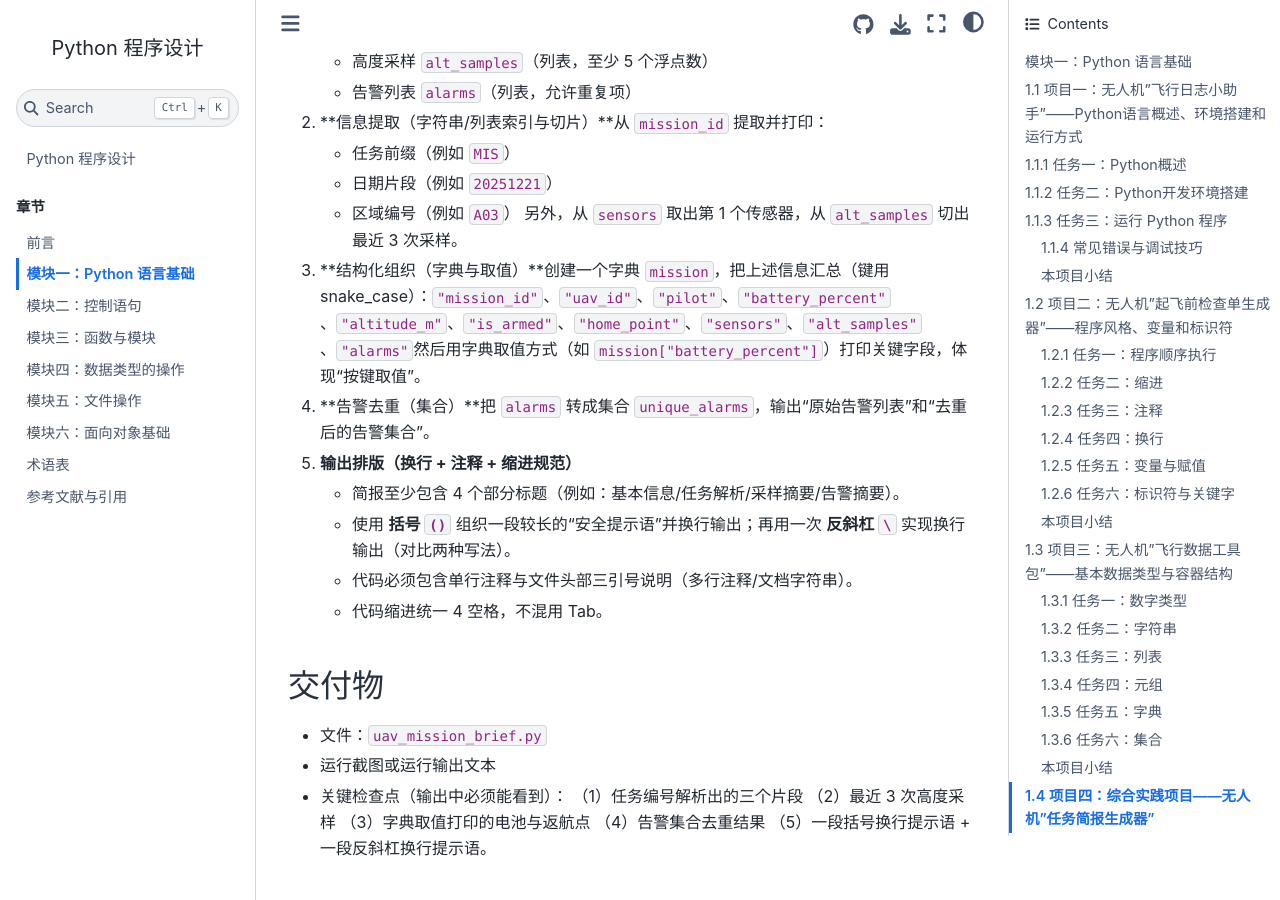
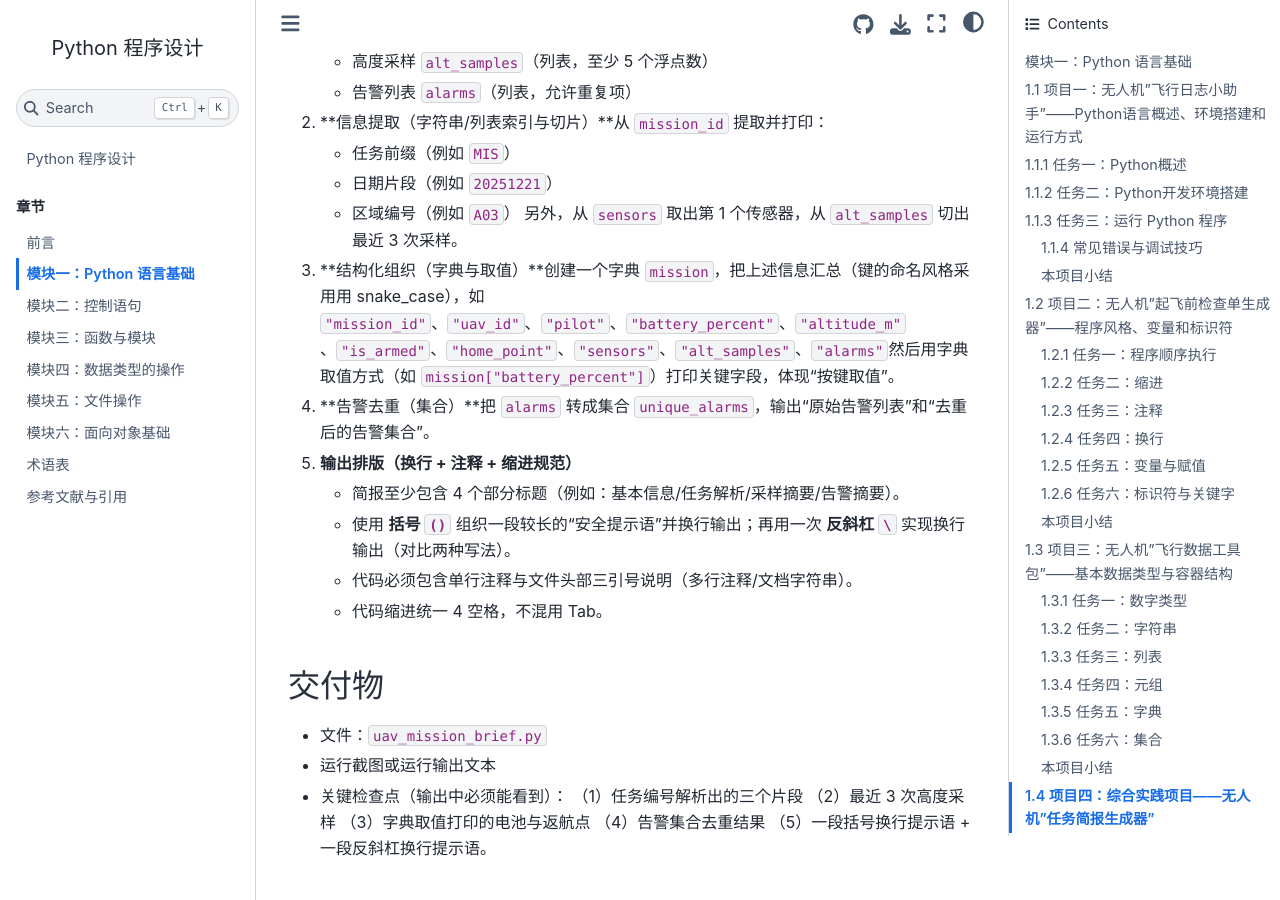
Before and after one commit to slevnling-afk/python-programming-book, a Sphinx documentation site: the page built from docs/chapters/01-python-basics.md, in a window 1280 px wide and 900 px high, scrolled down 34409 px. Built offline with Sphinx 7.4.7 and the Sphinx Book theme 1.1.4, drawn with Linux system fonts in a browser that asks for light colours.

Commit message:
更新1.4

```diff
--- a/docs/chapters/01-python-basics.md
+++ b/docs/chapters/01-python-basics.md
@@ -1090,7 +1090,7 @@ print(mission_id[-3:])    # 'A03'
 
 :::{admonition} 练习：字符串切片
 :class: important
-给定 `mission_id = "MIS-20251221-A03"`：切出任务前缀 `MIS`；切出日期 `20251221`；切出区域编号 `A03`；切出`21A3`。将四段结果分别打印输出。
+给定 `mission_id = "MIS-20251221-A03"`：切出任务前缀 `MIS`；切出日期 `20251221`；切出区域编号 `A03`；切出 `21A3`。将四段结果分别打印输出。
 :::
 
 ## 1.3.3 任务三：列表
@@ -1389,7 +1389,7 @@ alarms = ["LOW_BAT", "LOW_BAT", "RC_LOST", "GPS_WEAK", "RC_LOST"]
    - 日期片段（例如 `20251221`）
    - 区域编号（例如 `A03`）
      另外，从 `sensors` 取出第 1 个传感器，从 `alt_samples` 切出最近 3 次采样。
-3. **结构化组织（字典与取值）**创建一个字典 `mission`，把上述信息汇总（键用 snake_case）：`"mission_id"`、`"uav_id"`、`"pilot"`、`"battery_percent"`、`"altitude_m"`、`"is_armed"`、`"home_point"`、`"sensors"`、`"alt_samples"`、`"alarms"`然后用字典取值方式（如 `mission["battery_percent"]`）打印关键字段，体现“按键取值”。
+3. **结构化组织（字典与取值）**创建一个字典 `mission`，把上述信息汇总（键的命名风格采用用 snake_case），如 `"mission_id"`、`"uav_id"`、`"pilot"`、`"battery_percent"`、`"altitude_m"`、`"is_armed"`、`"home_point"`、`"sensors"`、`"alt_samples"`、`"alarms"`然后用字典取值方式（如 `mission["battery_percent"]`）打印关键字段，体现“按键取值”。
 4. **告警去重（集合）**把 `alarms` 转成集合 `unique_alarms`，输出“原始告警列表”和“去重后的告警集合”。
 5. **输出排版（换行 + 注释 + 缩进规范）**
 
```
